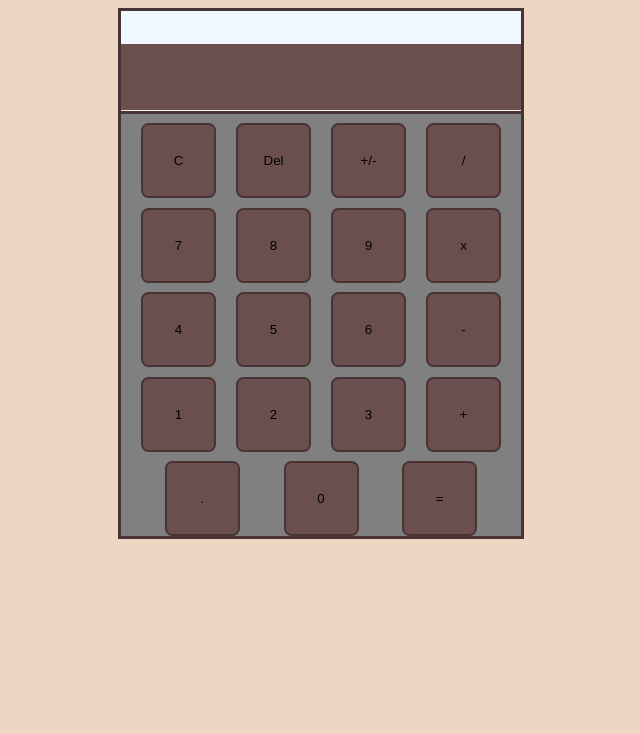
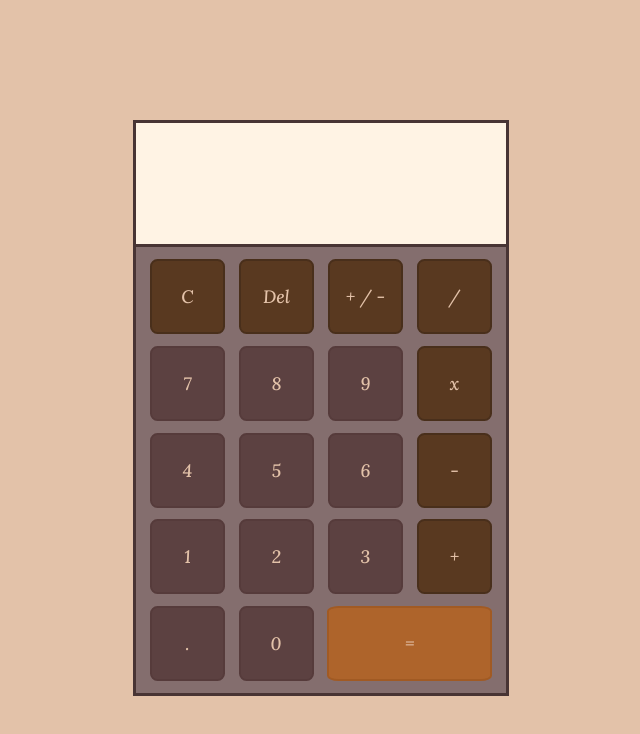
Before and after one commit to ikenna-porter/calculator, a plain HTML site: page index.html in a window 1280 px wide. Shown: the whole page, without its empty margins (319-959 px from the left). Drawn offline with Linux system fonts and the light colour scheme.

Commit message:
Finish styling calculator 1) Add fonts 2) Background colors for buttons, screen, calculator and body updated 3) Update borders to buttons 4) Overflow set to scroll in calculator screen 5) Center calculator in body

```diff
--- a/calculator.css
+++ b/calculator.css
@@ -1,38 +1,69 @@
+@font-face {
+    font-family: 'button-font';
+    src: url("fonts/Lora-MediumItalic.ttf");
+}
+
+@font-face {
+    font-family: 'screen-font';
+    src: url("fonts/Lora-Italic.ttf");
+}
+
+html {
+    height: 100%;
+    width: 100%;
+}
+
 body {
+    min-height: 100%;
     display: flex;
     align-items: center;
     justify-content: center;
-    background-color: #EED6C4;
+    background-color: #e3c2a9;
 }
 
 .calculator {
     display: flex;
     flex-direction: column;
-    width: 400px;
-    height: 525px;
-    background-color: gray;
+    width: 370px;
+    height: 570px;
+    background-color: #846e6e;
     justify-content: space-between;
     border: #483434 solid 3px;
+    font-size: 20px;
 }
 
 .screen {
     display: flex;
     flex-direction: column;
-    height: 100px;
+    height: 20%;
+    padding: 5px;
     background-color: #FFF3E4;
-    border-bottom: #483434 solid 3px
+    border-bottom: #483434 solid 3px;
+    font-family: "screen-font";
+}
+
+.keys {
+    display: flex;
+    flex-direction: column;
+    height: 80%;
+    width: auto;
+    justify-content: space-evenly;
+    align-items: space-evenly;
 }
 
 .operations-list {
     width: auto;
-    height: 33px;
-    background-color: aliceblue;
+    height: 34%;
+    overflow-y: hidden;
+    overflow-x: scroll;
+    white-space: nowrap;
 }
 
 .recent-input {
     width: auto;
-    height: 66px;
-    background-color: #6B4F4F;
+    height: 66%;
+    font-size: 55px;
+    overflow: scroll;
 }
 
 .rows {
@@ -43,7 +74,22 @@ body {
 button {
     width: 75px;
     height: 75px;
-    border: 2px solid #483434;
-    background-color: #6B4F4F;
+    border: 2px solid #563b3b;
+    background-color: #5c4141;
     border-radius: 10%;
+    color: #e3c2a9;
+    font-family: "button-font";
+    font-size: 18px;
 }
+
+.not-numbers {
+    background-color: #593920;
+    border: 2px solid #492f1b;
+}
+
+.equal {
+    flex-grow: .62;
+    border-radius: 7%;
+    background-color: #ae642b;
+    border: 2px solid #a15a23;
+}
--- a/calculator.js
+++ b/calculator.js
@@ -1,4 +1,5 @@
 const numbers = document.querySelectorAll('.numbers');
+const notNumbers = document.querySelectorAll('.not-numbers');
 const operators = document.querySelectorAll(".operators");
 const input = document.querySelector('.recent-input');
 const operationsList = document.querySelector('.operations-list');
@@ -14,6 +15,12 @@ let equalsRan = false;
 
 //Listens for "click" on numbers and prints number on screen
 numbers.forEach(function (num) {
+
+    //changes background color when hovered over element
+    num.addEventListener('mouseover', e => e.target.style.backgroundColor = "#563b3b");
+    //reverts back to normal background color when hovered out of element5c4141
+    num.addEventListener('mouseout', e => e.target.style.backgroundColor = "#5c4141");
+
     num.addEventListener('click', e => {
         operators.forEach(operator => operator.disabled = false);
         //If equals function was performed...
@@ -25,12 +32,22 @@ numbers.forEach(function (num) {
     });
 });
 
+notNumbers.forEach(function (notNum) {
+    notNum.addEventListener('mouseover', e => e.target.style.backgroundColor = "#492f1b");
+    notNum.addEventListener('mouseout', e => e.target.style.backgroundColor = "#593920");
+});
+
+equal.addEventListener('mouseover', e => e.target.style.backgroundColor = "#a15a23");
+equal.addEventListener('mouseout', e => e.target.style.backgroundColor = "#ae642b");
 
 //Listens for click on each operator button if firstValue is true
 //If no firstValue then operator buttons are ignored
 operators.forEach(operator => {
     operator.addEventListener('click', e => {
+        //turns off operator buttons once they've been pressed - prevents consecutive operator button pressing
         operators.forEach(operator => operator.disabled = true);
+
+
         updateOperationsList(e);
         updateOperation(e);
         //performs the operations and stores result as firstValue / resets secondValue to null
@@ -59,6 +76,10 @@ clear.addEventListener('click', e => {
     input.innerText = '';
 });
 
+del.addEventListener('click', e => {
+    deleteLastInput(e);
+})
+
 
 function logNumOnScreen(e) {
     //logs number on screen / allows first number to be 2+ digits
@@ -75,10 +96,13 @@ function updateOperationsList(e) {
     if (firstValue && !secondValue) { //if firstValue declared and secondValue not
         if (!operationsList.innerText) { //if operationsList is empty
             operationsList.innerText += `${firstValue} ${e.target.innerText}`; //then add firstVal + operation
-        } else { //if operationsList is not empty
+        } else if (equalsRan) {
+            operationsList.innerText = `${firstValue} ${e.target.innerText}`
+            equalsRan = false;
+        }else { //if operationsList is not empty
             operationsList.innerText += ` ${e.target.innerText}`; //then only add operator
         }
-    } else if (firstValue && secondValue) {
+    }else if (firstValue && secondValue) {
         operationsList.innerText += ` ${secondValue} ${e.target.innerText}`; //adds secondValue to operationsList
     }
 }
@@ -113,6 +137,13 @@ function performOperation() {
     }
 }
 
+function deleteLastInput(e) {
+    //removes last input from operations list
+    operationsList.innerText = operationsList.innerText.slice(0, operationsList.innerText.length - 2);
+    secondValue = '';
+    // if (operation) operation = '';
+}
+
 function add(a, b) {
     return Number(a) + Number(b);
 }
--- a/index.html
+++ b/index.html
@@ -16,34 +16,36 @@
             <div class="operations-list"></div>
             <div class="recent-input"></div>
         </div>
+        <div class="keys">
             <div class="rows row1">
-            <button type="button" id="clear">C</button>
-            <button type="button" id="delete">Del</button>
-            <button type="button">+/-</button>
-            <button type="button" class="operators divide">/</button>
+                <button type="button" id="clear" class="not-numbers">C</button>
+                <button type="button" id="delete" class="not-numbers">Del</button>
+                <button type="button" class="not-numbers">+ / -</button>
+                <button type="button" class="operators divide not-numbers">/</button>
             </div>
             <div class="rows row2">
                 <button type="button" class="numbers">7</button>
                 <button type="button" class="numbers">8</button>
                 <button type="button" class="numbers">9</button>
-            <button type="button" class="operators multiply">x</button>
+                <button type="button" class="operators multiply not-numbers">x</button>
             </div>
             <div class="rows row3">
                 <button type="button" class="numbers">4</button>
                 <button type="button" class="numbers">5</button>
                 <button type="button" class="numbers">6</button>
-            <button type="button" class="operators subtract">-</button>
+                <button type="button" class="operators subtract not-numbers">-</button>
             </div>
             <div class="rows row4">
                 <button type="button" class="numbers">1</button>
                 <button type="button" class="numbers">2</button>
                 <button type="button" class="numbers">3</button>
-            <button type="button" class="operators add">+</button>
+                <button type="button" class="operators add not-numbers">+</button>
             </div>
             <div class="rows row5">
-            <button type="button">.</button>
+                <button type="button" class="numbers">.</button>
                 <button type="button" class="numbers">0</button>
                 <button type="button" class="equal">=</button>
+            </div>
         </div>
     </div>
 </body>
```
Also changed, not shown: fonts/Lora-Italic.ttf (added), fonts/Lora-MediumItalic.ttf (added), 1 other file. Lines whose indentation alone changed are shown as unchanged.
